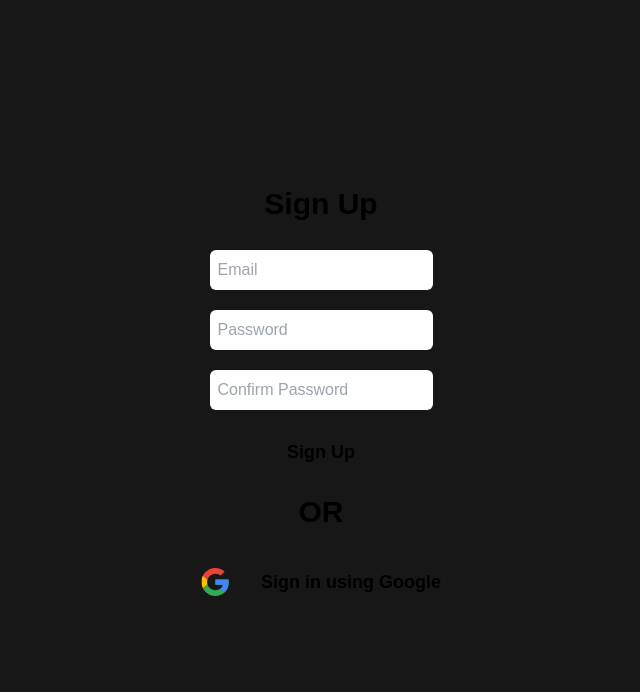
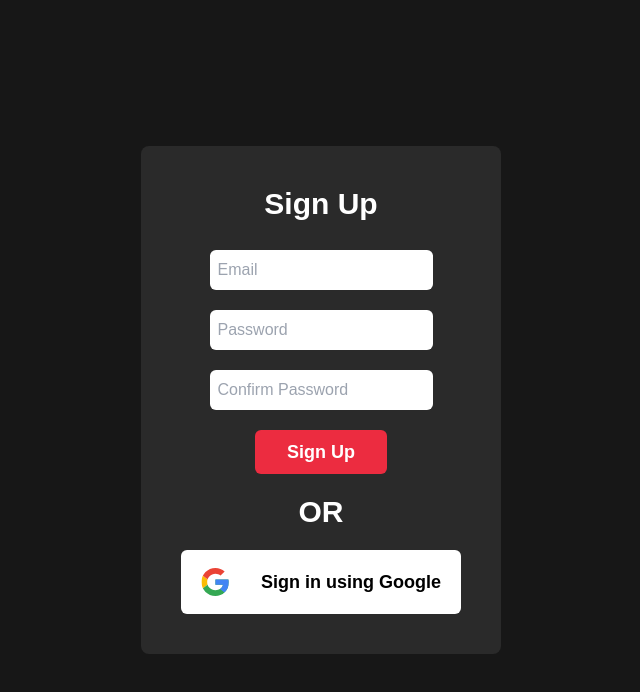
Before and after one commit to AdiKsOnDev/CollaboralHub, a React (Create React App) app: page /Register in a window 1280 px wide. Shown: the top 692 px of the page, without its empty margins (319-959 px from the left). Built offline with nearby package versions, Linux system fonts and the light colour scheme; the HTML template or start-up script is replaced by a standard one.

Commit message:
feat: Styled the Registration Page
TODO: Test the functionality, make sure nothing is left forgotten

```diff
--- a/src/components/RegisterBox.js
+++ b/src/components/RegisterBox.js
@@ -84,13 +84,13 @@ const RegisterBox = () => {
   const { email, password, passwordConfirm, error } = formData;
 
   return (
-    <div className="flex flex-col bg-metal w-fit p-10 items-center rounded-lg">
-      <h2 className="font-semibold text-center mb-7 text-3xl text-bone">Sign Up</h2>
+    <div className="flex flex-col bg-secondary w-fit p-10 items-center rounded-lg">
+      <h2 className="font-semibold text-center mb-7 text-3xl text-text-color">Sign Up</h2>
       <form onSubmit={handleSubmit}>
         <div className="flex flex-col justify-center items-center">
           <input
             type="text"
-            className='mb-5 p-2 rounded-md bg-bone'
+            className='mb-5 p-2 rounded-md bg-text-color'
             id="email"
             name="email"
             value={email}
@@ -100,7 +100,7 @@ const RegisterBox = () => {
 
           <input
             type="password"
-            className='mb-5 p-2 rounded-md bg-bone'
+            className='mb-5 p-2 rounded-md bg-text-color'
             id="password"
             name="password"
             value={password}
@@ -110,7 +110,7 @@ const RegisterBox = () => {
 
           <input
             type="password"
-            className='mb-5 p-2 rounded-md bg-bone'
+            className='mb-5 p-2 rounded-md bg-text-color'
             id="passwordConfirm"
             name="passwordConfirm"
             value={passwordConfirm}
@@ -120,13 +120,13 @@ const RegisterBox = () => {
 
           {error && <p className="text-blood italic mb-5 text-xs">{error}</p>}
 
-          <button className="text-bone bg-grass font-semibold text-lg px-8 py-2 w-30 rounded-md mb-5" type="submit">Sign Up</button>
+          <button className="text-text-color bg-accent-red font-semibold text-lg px-8 py-2 w-30 rounded-md mb-5 hover:bg-red-700 duration-300" type="submit">Sign Up</button>
 
-          <h1 className='font-semibold text-3xl text-bone mb-5'>OR</h1>
+          <h1 className='font-semibold text-3xl text-text-color mb-5'>OR</h1>
         </div>
       </form>
 
-      <button className="flex flex-row items-center text-midnight text-lg text-left bg-bone font-semibold px-5 w-full rounded-md" onClick={googleAuth}>
+      <button className="flex flex-row items-center text-midnight text-lg text-left bg-text-color font-semibold px-5 w-full rounded-md hover:bg-primary hover:text-text-color duration-300" onClick={googleAuth}>
         <GoogleSvg className='w-7 mr-8' />
         <h1>Sign in using Google</h1>
       </button>
```
